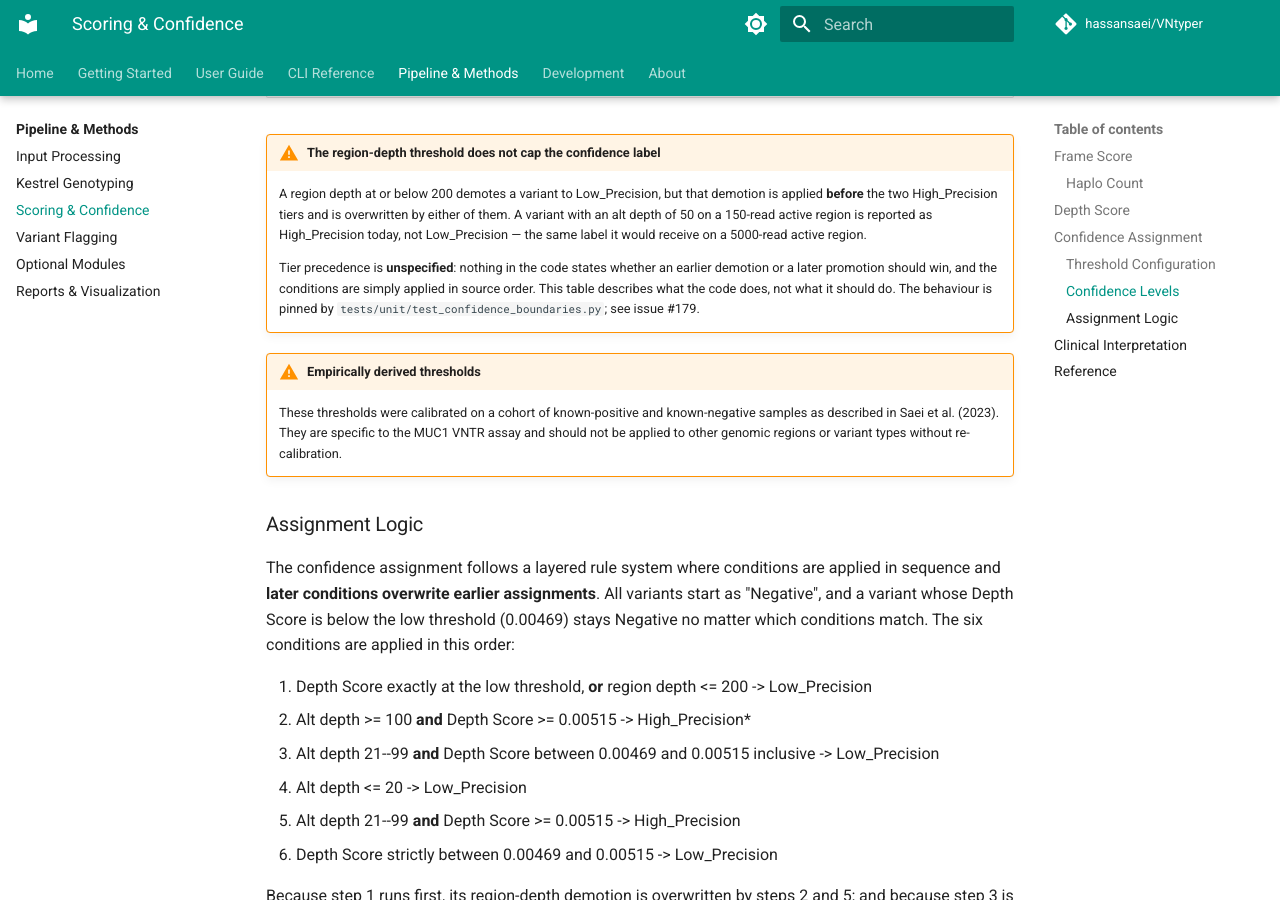
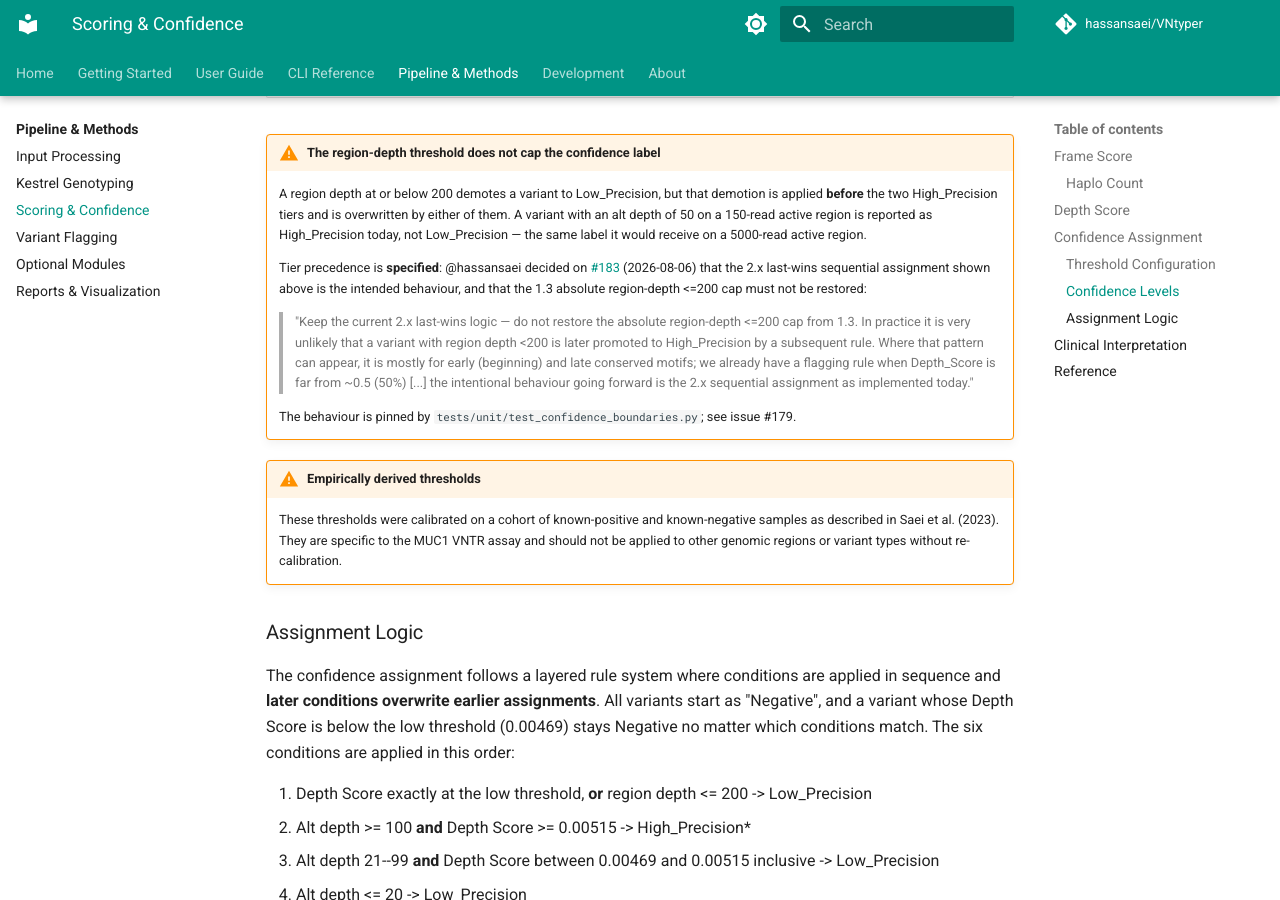
Before and after one commit to hassansaei/VNtyper, an MkDocs documentation site: the page built from docs/pipeline/scoring-and-confidence.md, in a window 1280 px wide and 900 px high, scrolled down 2541 px. Built offline with MkDocs 1.6.1 and Material for MkDocs 9.7.7, drawn with Linux system fonts in a browser that asks for light colours; comment, search, counter and statistics services are not loaded.

Commit message:
test(confidence): specify last-wins tier precedence, per #183
@hassansaei on #183: "Keep the current 2.x last-wins logic — do not restore the
absolute region-depth <=200 cap from 1.3 [...] the intentional behaviour going
forward is the 2.x sequential assignment as implemented today."

docs/pipeline/scoring-and-confidence.md still called tier precedence
"unspecified". It is specified now, and the page quotes him.

The file's module docstring is amended rather than flipped: the ORDERING of the
df.loc assignments is specification, but the 54-cell threshold matrix stays
characterisation — no individual cutoff has been decided, and a later gated
commit for #184 changes one of its cells. Upgrading the whole file would have
ratified that cell in advance.

No production code changes. confidence_assignment.py was temporarily mutated to
prove the new test can fail and fully reverted.

Closes #183

Co-Authored-By: Claude Opus 5 (1M context) <noreply@anthropic.com>
Claude-Session: https://claude.ai/code/session_0124358vbLMaNWmJVW9J4eTy

```diff
--- a/docs/pipeline/scoring-and-confidence.md
+++ b/docs/pipeline/scoring-and-confidence.md
@@ -82,10 +82,21 @@ The thresholds are defined in `kestrel_config.json`:
     reported as High_Precision today, not Low_Precision — the same label it would
     receive on a 5000-read active region.
 
-    Tier precedence is **unspecified**: nothing in the code states whether an earlier
-    demotion or a later promotion should win, and the conditions are simply applied in
-    source order. This table describes what the code does, not what it should do. The
-    behaviour is pinned by `tests/unit/test_confidence_boundaries.py`; see issue #179.
+    Tier precedence is **specified**: @hassansaei decided on
+    [#183](https://github.com/hassansaei/VNtyper/issues/183) (2026-08-06) that the
+    2.x last-wins sequential assignment shown above is the intended behaviour, and
+    that the 1.3 absolute region-depth <=200 cap must not be restored:
+
+    > "Keep the current 2.x last-wins logic — do not restore the absolute
+    > region-depth <=200 cap from 1.3. In practice it is very unlikely that a
+    > variant with region depth <200 is later promoted to High_Precision by a
+    > subsequent rule. Where that pattern can appear, it is mostly for early
+    > (beginning) and late conserved motifs; we already have a flagging rule
+    > when Depth_Score is far from ~0.5 (50%) [...] the intentional behaviour
+    > going forward is the 2.x sequential assignment as implemented today."
+
+    The behaviour is pinned by `tests/unit/test_confidence_boundaries.py`; see
+    issue #179.
 
 !!! warning "Empirically derived thresholds"
     These thresholds were calibrated on a cohort of known-positive and known-negative samples as described in Saei et al. (2023). They are specific to the MUC1 VNTR assay and should not be applied to other genomic regions or variant types without re-calibration.
```
Also changed, not shown: 1 other file.
